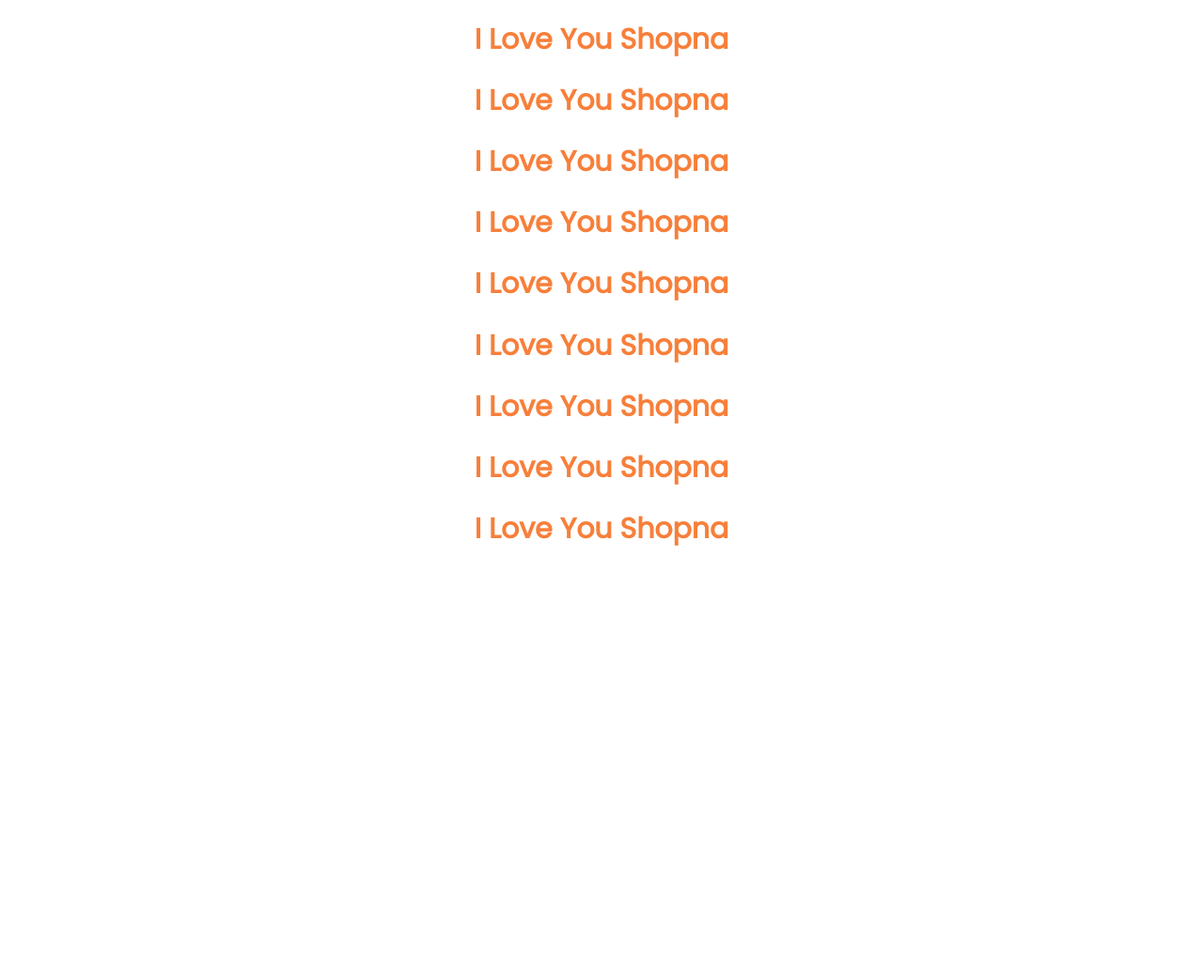
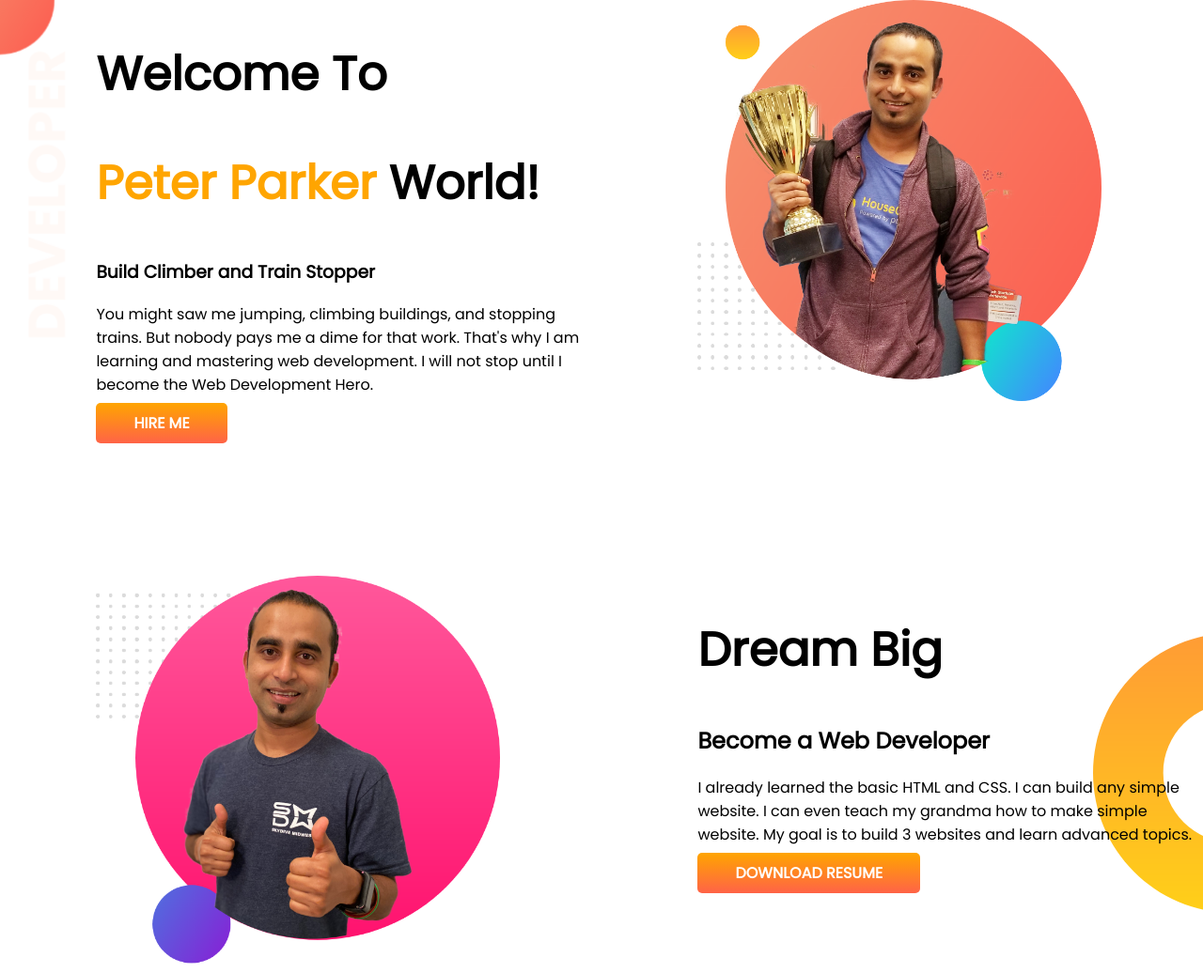
Before and after one commit to mdimranulalam/imrans-website, a plain HTML site: page index.html in a window 1280 px wide. Shown: the top 1036 px of the page at 94% size. Before the commit the page ends 800 px from the top, so only its background shows below. Drawn offline with Linux system fonts and the light colour scheme.

Commit message:
sp removing

```diff
--- a/index.html
+++ b/index.html
@@ -15,17 +15,7 @@
     <link rel="stylesheet" href="style.css">
 </head>
 <body>
-
-    <h1 id="sp">I Love You Shopna</h1>
-    <h1 id="sp">I Love You Shopna</h1>
-    <h1 id="sp">I Love You Shopna</h1>
-    <h1 id="sp">I Love You Shopna</h1>
-    <h1 id="sp">I Love You Shopna</h1>
-    <h1 id="sp">I Love You Shopna</h1>
-    <h1 id="sp">I Love You Shopna</h1>
-    <h1 id="sp">I Love You Shopna</h1>
-    <h1 id="sp">I Love You Shopna</h1>
-    <!-- <section class="top-banner flexible-container">
+    <section class="top-banner flexible-container">
         <div class="half-width">
             <h1>Welcome To</h1>
             <h1><span class="orange-color">Peter Parker</span> World!</h1>
@@ -70,6 +60,6 @@
             </div>
 
         </div>
-    </section> -->
+    </section>
 </body>
 </html>
--- a/style.css
+++ b/style.css
@@ -42,10 +42,3 @@ h1{
     background-repeat: no-repeat;
     background-position: right;
 }
-
-#sp{
-    color:rgb(247, 127, 58);
-    text-align: center;
-    font-weight: 700;
-    font-size: 30px;
-}
```
